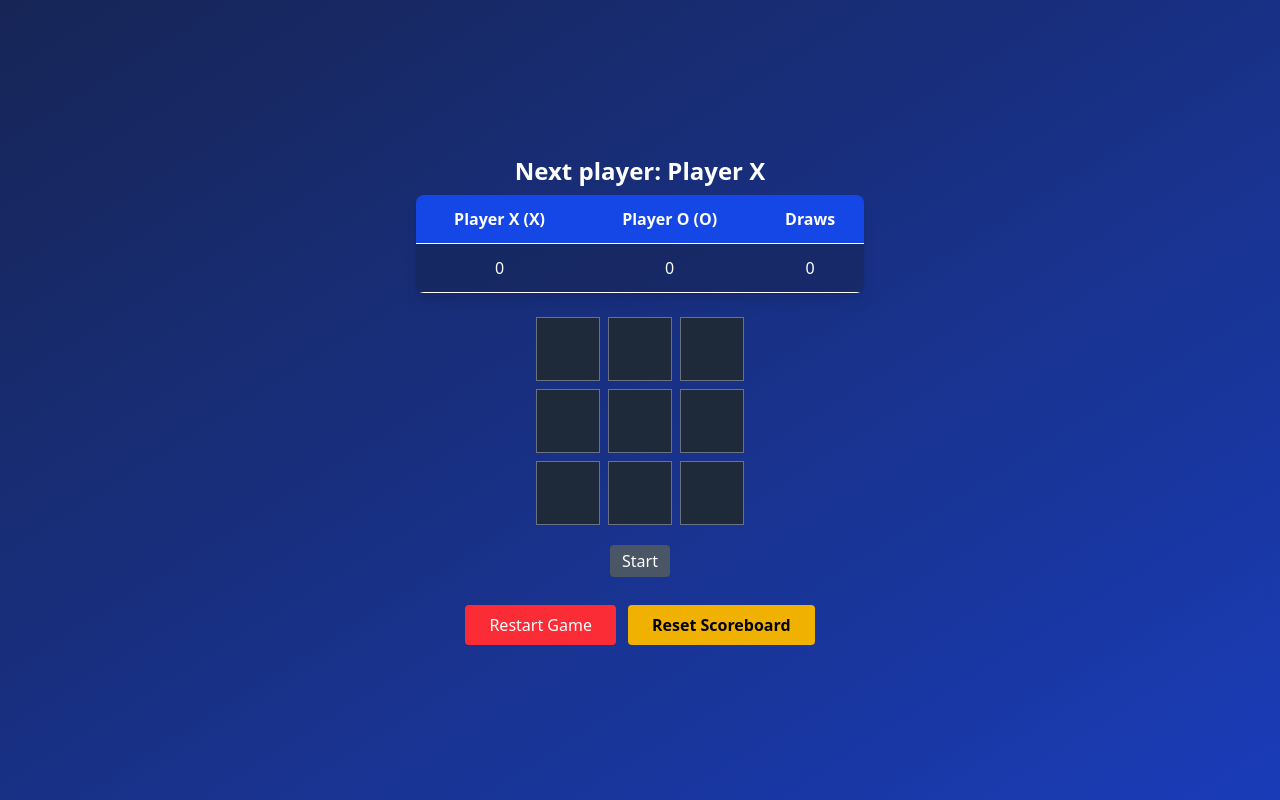
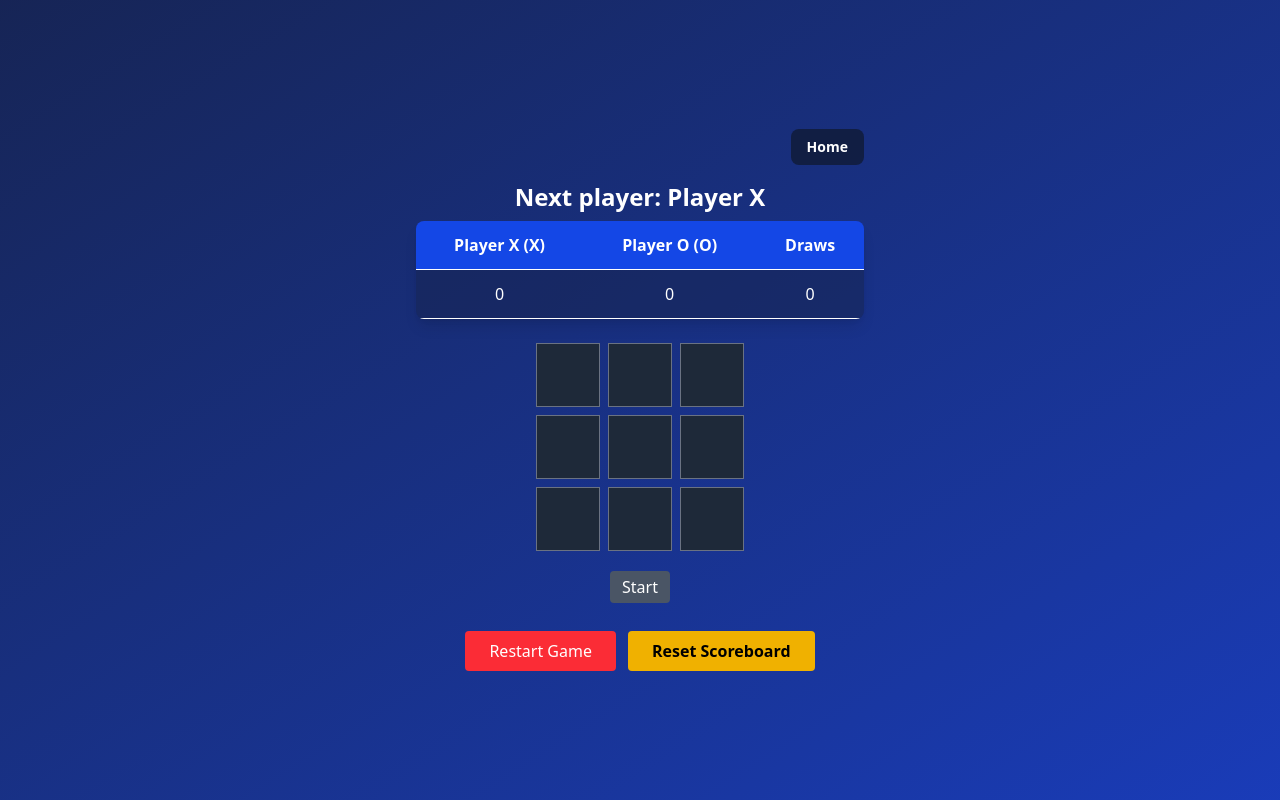
Before and after one commit to vinayak746/Tic-Tac-Toe, a React (Vite) app in the folder Tic-Tac-Toe/: page /game in a window 1280 px wide. Built offline with nearby package versions, Linux system fonts and the light colour scheme; no server answers.

Commit message:
feat: add navigation button to return home and update socket connection to use environment variable

```diff
--- a/Tic-Tac-Toe/src/components/Game.jsx
+++ b/Tic-Tac-Toe/src/components/Game.jsx
@@ -1,5 +1,5 @@
 import { useState, useEffect, useMemo, useCallback, useRef } from "react";
-import { useLocation } from "react-router-dom";
+import { useLocation, useNavigate } from "react-router-dom";
 import Confetti from "react-confetti";
 import socket from "../socket";
 
@@ -35,6 +35,7 @@ function Board({ squares, onPlay, winningLine = [] }) {
 
 export default function Game() {
   const location = useLocation();
+  const navigate = useNavigate();
   const query = useMemo(
     () => new URLSearchParams(location.search),
     [location.search]
@@ -309,6 +310,12 @@ export default function Game() {
     <div className="min-h-screen flex flex-col items-center justify-center bg-gradient-to-br from-blue-950 to-blue-800 text-white p-8">
       {winner && <Confetti />}
       <div className="flex flex-col items-center w-full max-w-md">
+        <button
+          onClick={() => navigate("/")}
+          className="self-end mb-4 rounded-lg bg-slate-900/70 px-4 py-2 text-sm font-semibold text-white transition hover:bg-slate-900"
+        >
+          Home
+        </button>
         <h2 className="text-2xl font-semibold mb-2">
           {winner
             ? `Winner: ${winnerName}`
--- a/Tic-Tac-Toe/src/socket.js
+++ b/Tic-Tac-Toe/src/socket.js
@@ -1,6 +1,7 @@
 import { io } from "socket.io-client";
 
-const socket = io("http://localhost:3000", {
+const backendUrl = import.meta.env.VITE_BACKEND_URL || "http://localhost:3000";
+const socket = io(backendUrl, {
   autoConnect: false,
 });
 
```
Also changed, not shown: 1 other file (tests, documents, lock files or other folders).
